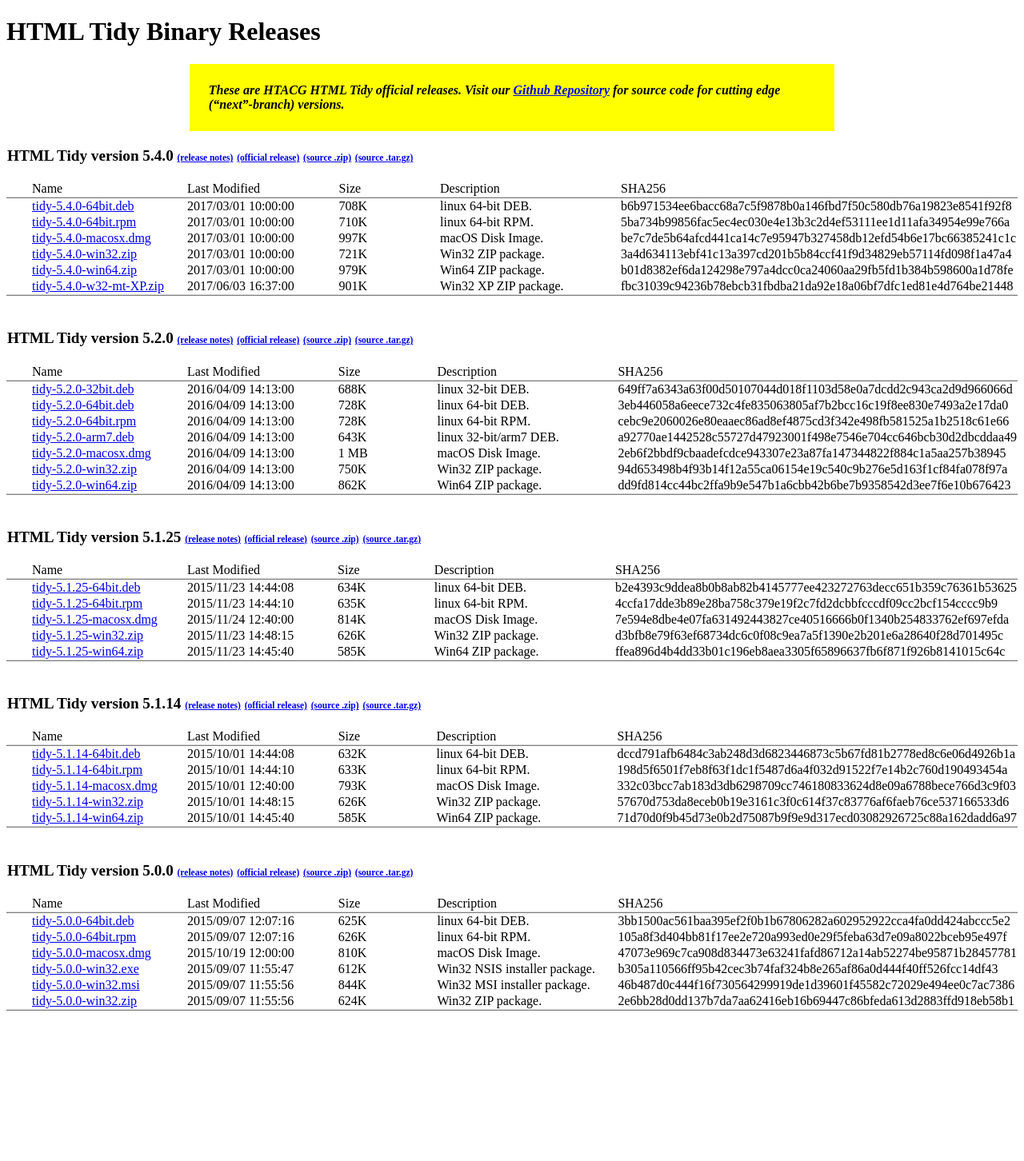
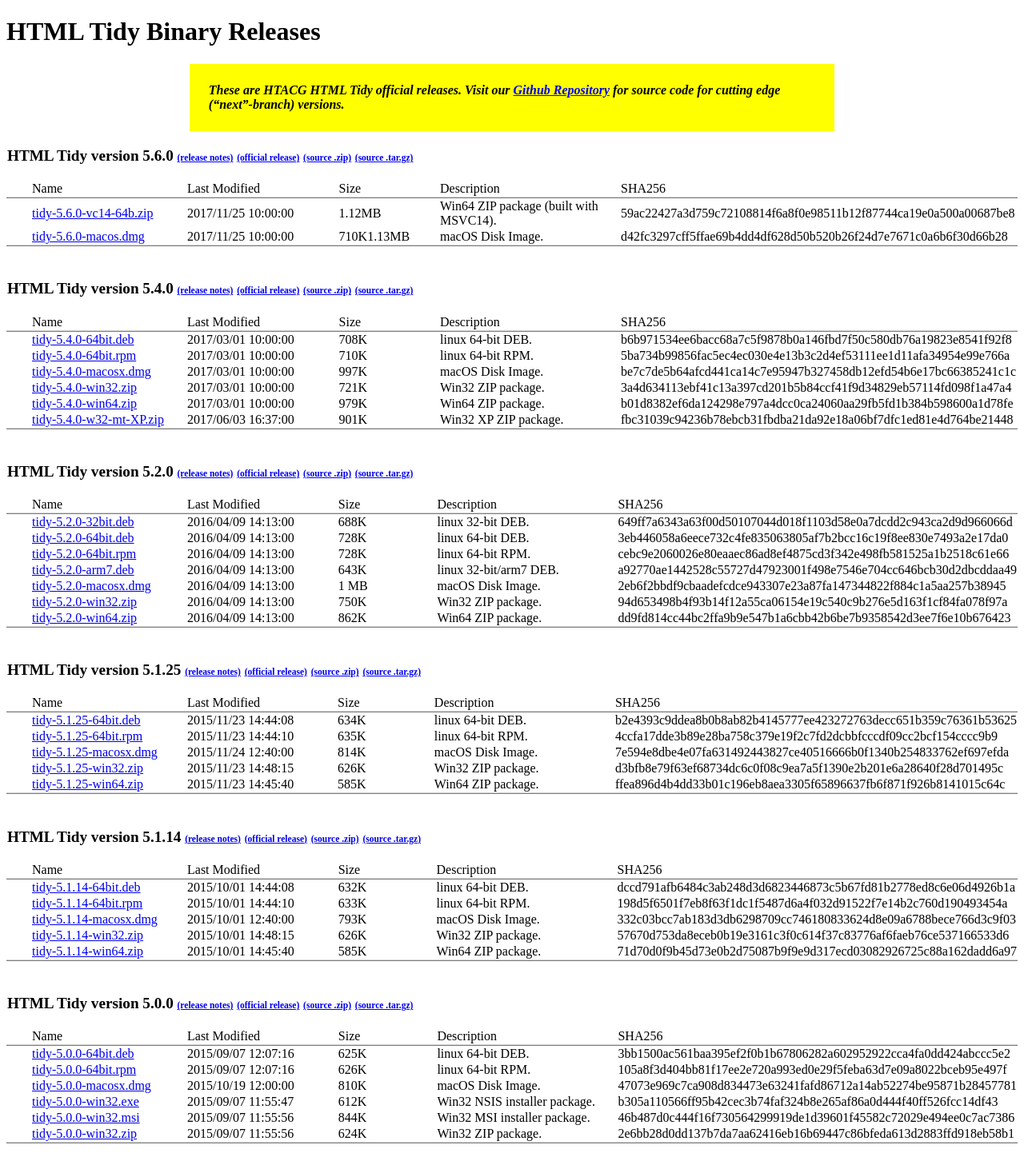
Before and after one commit to htacg/html-tidy.org.binaries, a Jekyll site: the page built from index.html, in a window 1280 px wide. Shown: the whole page at 80% size. Built offline with Jekyll 4.4.1, drawn with Linux system fonts in a browser that asks for light colours; before the commit the page ends 1286 px from its top, so only the background shows below that.

Commit message:
Added first binaries for 5.6.0.

```diff
--- a/_data/tidy.yml
+++ b/_data/tidy.yml
@@ -1,3 +1,19 @@
+- release: 5.6.0
+  heading: HTML Tidy version 5.6.0
+  notes: 5.6.0.html
+  binaries:
+    - filename: tidy-5.6.0-vc14-64b.zip
+      filesize: 1.12MB
+      modified: 2017/11/25 10:00:00
+      describe: Win64 ZIP package (built with MSVC14).
+      sha256: 59ac22427a3d759c72108814f6a8f0e98511b12f87744ca19e0a500a00687be8
+
+    - filename: tidy-5.6.0-macos.dmg
+      filesize: 710K1.13MB
+      modified: 2017/11/25 10:00:00
+      describe: macOS Disk Image.
+      sha256: d42fc3297cff5ffae69b4dd4df628d50b520b26f24d7e7671c0a6b6f30d66b28
+
 - release: 5.4.0
   heading: HTML Tidy version 5.4.0
   notes: 5.4.0.html
```
